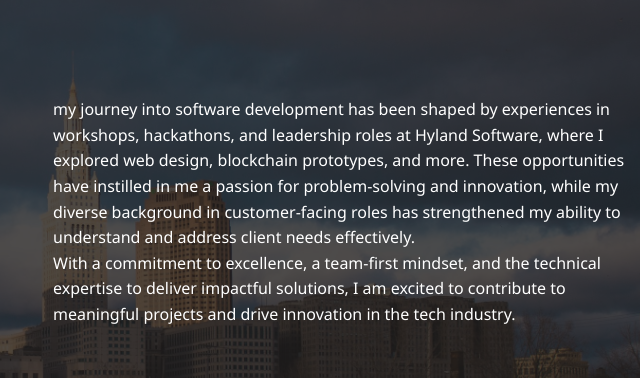
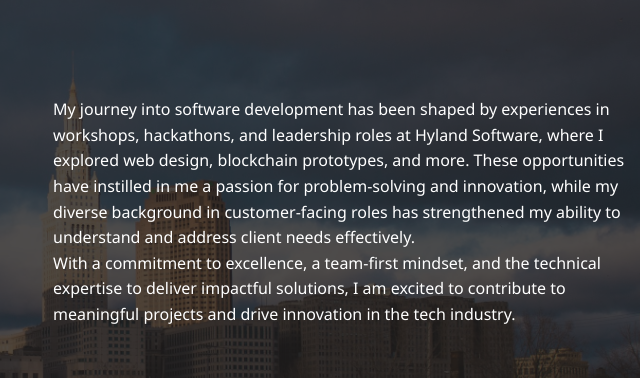
Before and after one commit to MarDanJoe/MarDanJoe.github.io, a website: page about.html in a window 1280 px wide. Shown: the part 911-1289 px from the top of the page, 611-1251 px from the left. Drawn offline with nearby package versions, Linux system fonts and the light colour scheme; files whose address does not match are found by name.

Commit message:
about update

```diff
--- a/about.html
+++ b/about.html
@@ -95,7 +95,7 @@
                 </p>
 
                 <p>
-                    my journey into software development has been shaped by experiences in workshops, hackathons, and leadership roles at Hyland Software, where I explored web design, blockchain prototypes, and more. These opportunities have instilled in me a passion for problem-solving and innovation, while my diverse background in customer-facing roles has strengthened my ability to understand and address client needs effectively.
+                    My journey into software development has been shaped by experiences in workshops, hackathons, and leadership roles at Hyland Software, where I explored web design, blockchain prototypes, and more. These opportunities have instilled in me a passion for problem-solving and innovation, while my diverse background in customer-facing roles has strengthened my ability to understand and address client needs effectively.
                     <br>
                 With a commitment to excellence, a team-first mindset, and the technical expertise to deliver impactful solutions, I am excited to contribute to meaningful projects and drive innovation in the tech industry.
                 </p>
```
